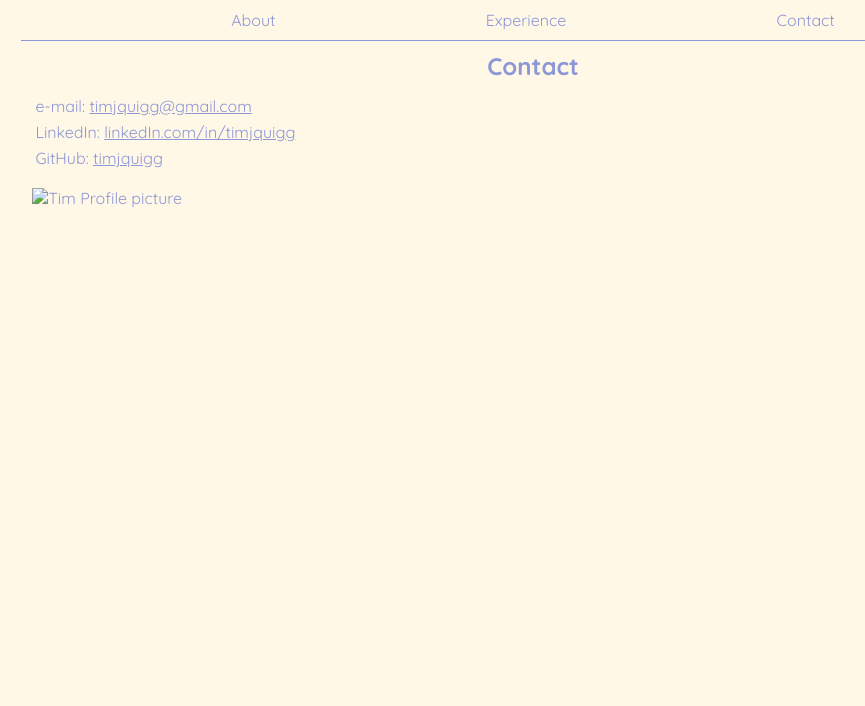
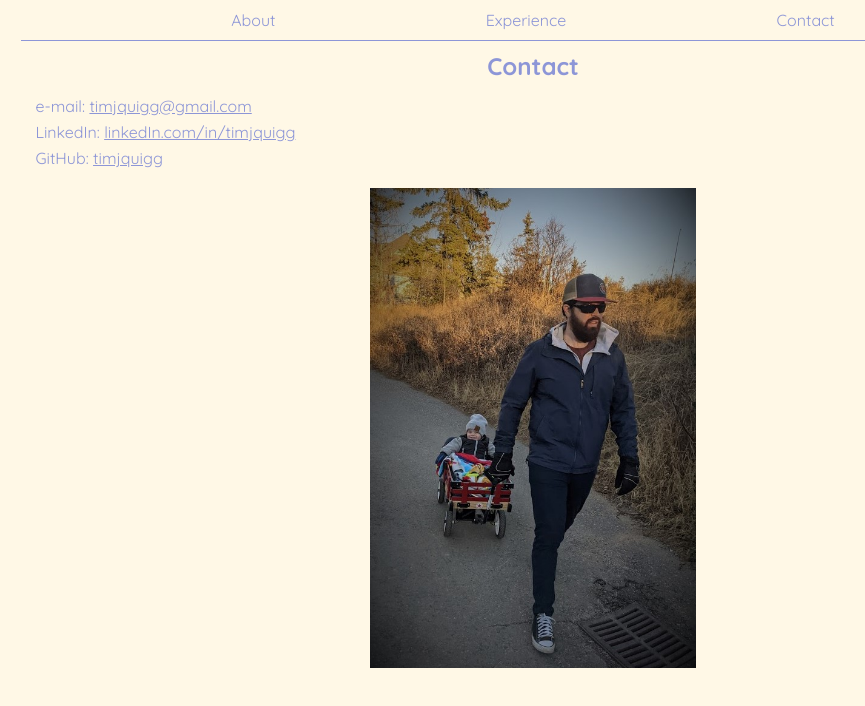
Before and after one commit to timjquigg/timjquigg.github.io, a plain HTML site: page contact.html in a window 1280 px wide. Shown: the whole page, without its empty margins (107-972 px from the left). Drawn offline with Linux system fonts and the light colour scheme.

Commit message:
Updated bad img source on contact page

```diff
--- a/contact.html
+++ b/contact.html
@@ -21,7 +21,7 @@
                 <p>e-mail: <a href="mailto:timjquigg@gmail.com" target="_blank">timjquigg@gmail.com</a></p>
                 <p>LinkedIn: <a href="https://www.linkedin.com/in/timjquigg" target="_blank">linkedIn.com/in/timjquigg</a></p>
                 <p>GitHub: <a href="https://github.com/timjquigg" target="_blank">timjquigg</a></p>
-                <img src="resources/profile.jpg" alt="Tim Profile picture">
+                <img src="img/profile.jpg" alt="Tim Profile picture">
             </section>
         </main>
     </body>
```
